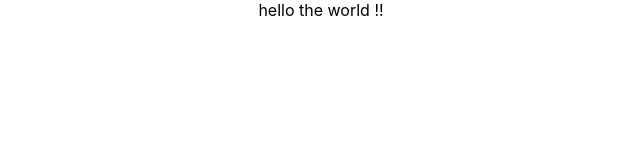
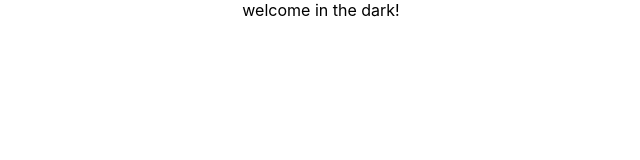
Before and after one commit to Essimbi/electron-react-test, a React (Create React App) app in the folder app/: page / in a window 1280 px wide. Shown: the top 160 px of the page, without its empty margins (319-959 px from the left). Built offline with nearby package versions, Linux system fonts and the light colour scheme.

Commit message:
setup mui , settings-context

```diff
--- a/app/public/index.html
+++ b/app/public/index.html
@@ -15,6 +15,11 @@
       user's mobile device or desktop. See https://developers.google.com/web/fundamentals/web-app-manifest/
     -->
     <link rel="manifest" href="%PUBLIC_URL%/manifest.json" />
+    <link
+      rel="stylesheet"
+      href="https://fonts.googleapis.com/icon?family=Material+Icons"
+    />
+
     <!--
       Notice the use of %PUBLIC_URL% in the tags above.
       It will be replaced with the URL of the `public` folder during the build.
--- a/app/src/App.tsx
+++ b/app/src/App.tsx
@@ -1,12 +1,14 @@
 import React from 'react';
+import '@fontsource/roboto/300.css';
+import '@fontsource/roboto/400.css';
+import '@fontsource/roboto/500.css';
+import '@fontsource/roboto/700.css';
 import './App.css';
+import { useSettingsContext } from './Hooks/useSettings';
 
 function App() {
-  return (
-    <div className="App">
-     hello the world !!
-    </div>
-  );
+  const { settings } = useSettingsContext();
+  return <div className="App">welcome in the {settings.mode}!</div>;
 }
 
 export default App;
--- /dev/null
+++ b/app/src/Hooks/useSettings.jsx
@@ -0,0 +1,4 @@
+import { useContext } from "react";
+import { SettingsContext } from "../contexts/SettingsContext";
+
+export const useSettingsContext = () => useContext(SettingsContext)
--- /dev/null
+++ b/app/src/configs/types.ts
@@ -0,0 +1,16 @@
+export type ThemeColor =
+  | 'primary'
+  | 'secondary'
+  | 'error'
+  | 'warning'
+  | 'info'
+  | 'success';
+
+export type ContentWidth = 'full' | 'boxed';
+
+export type Settings = {
+  mode: 'dark' | 'white';
+  themeColor: ThemeColor;
+  contentWidth: ContentWidth;
+  language: string;
+};
--- /dev/null
+++ b/app/src/contexts/SettingsContext.tsx
@@ -0,0 +1,31 @@
+import { ReactNode, createContext, useState } from 'react';
+import { Settings } from '../configs/types';
+
+const initialSettings: Settings = {
+  themeColor: 'primary',
+  mode: 'dark',
+  contentWidth: 'full',
+  language: 'fr',
+};
+
+export type SettingsContextValue = {
+  settings: Settings;
+  saveSettings: (updatedSettings: Settings) => void;
+};
+
+export const SettingsContext = createContext<SettingsContextValue>({
+  saveSettings: () => null,
+  settings: initialSettings,
+});
+
+export const SettingsProvider = ({ children }: { children: ReactNode }) => {
+  const [settings, saveSettings] = useState<Settings>({
+    ...initialSettings,
+  });
+
+  return (
+    <SettingsContext.Provider value={{ settings, saveSettings }}>
+      {children}
+    </SettingsContext.Provider>
+  );
+};
--- a/app/src/index.tsx
+++ b/app/src/index.tsx
@@ -3,13 +3,16 @@ import ReactDOM from 'react-dom/client';
 import './index.css';
 import App from './App';
 import reportWebVitals from './reportWebVitals';
+import { SettingsProvider } from './contexts/SettingsContext';
 
 const root = ReactDOM.createRoot(
   document.getElementById('root') as HTMLElement
 );
 root.render(
   <React.StrictMode>
-    <App />
+    <SettingsProvider>
+      <App />
+    </SettingsProvider>
   </React.StrictMode>
 );
 
```
Also changed, not shown: app/package.json (+14 -0 lines), preload.js (added), 2 other files (tests, documents, lock files or other folders).
